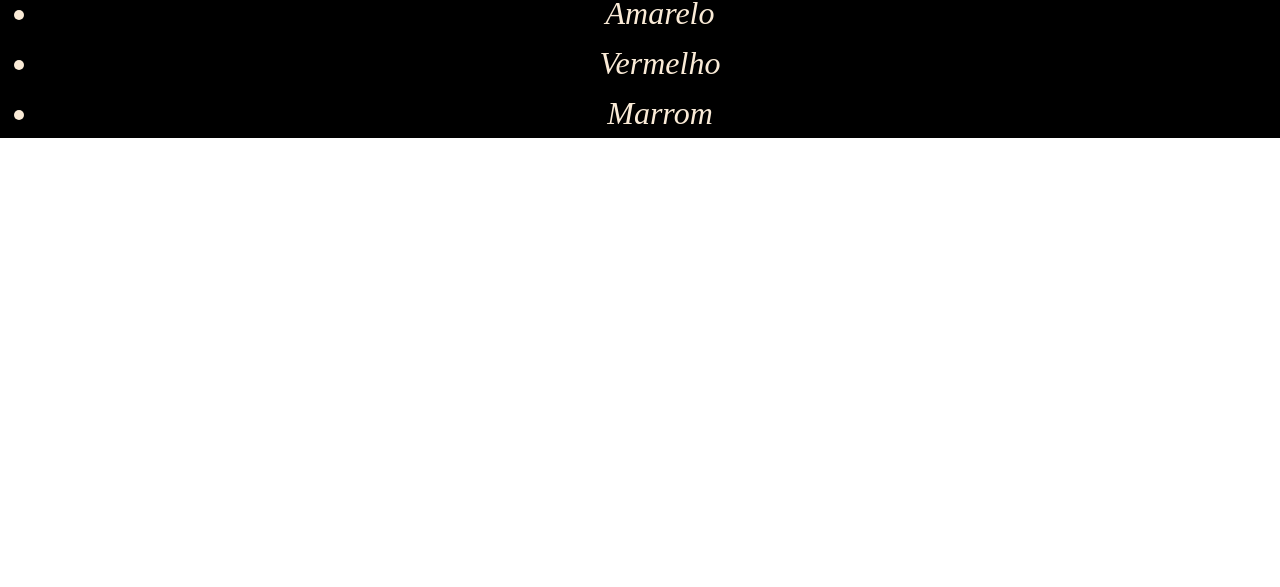
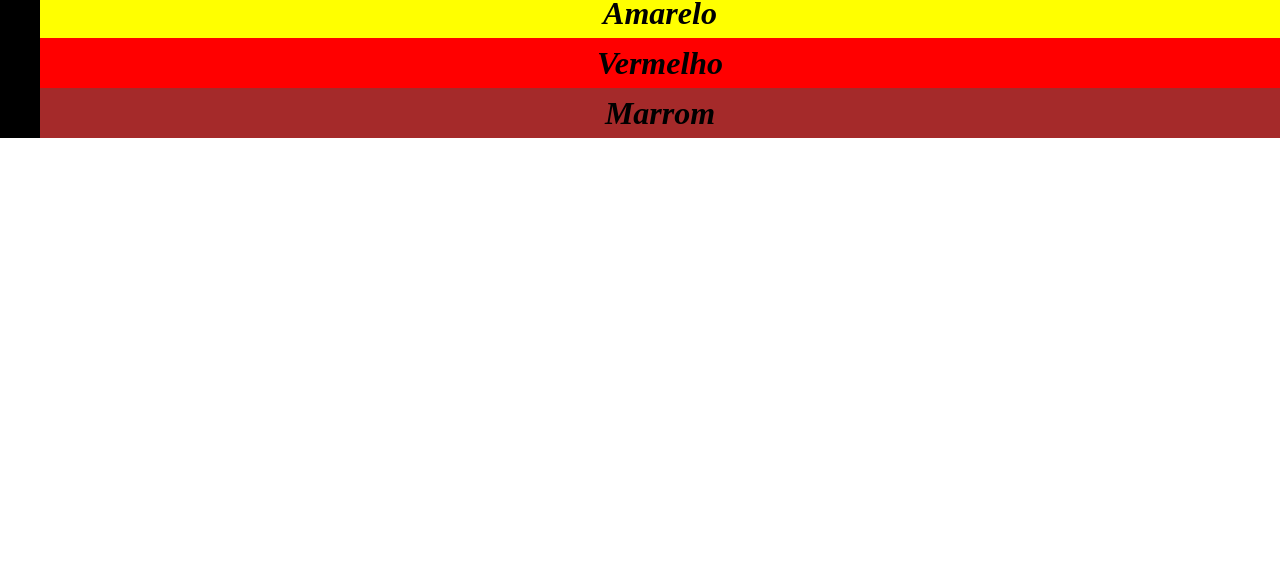
Before and after one commit to Lucas-kechi/PROJETOS, a plain HTML site: page Exercicios/exercicio-css/exercicio_css_2.html in a window 1280 px wide. Shown: the part 213-800 px from the top of the page. Drawn offline with Linux system fonts and the light colour scheme.

Commit message:
10ª Questão ok

```diff
--- a/Exercicios/exercicio-css/exercicio_css_2.html
+++ b/Exercicios/exercicio-css/exercicio_css_2.html
@@ -20,21 +20,31 @@
             font-family: sans-serif;
         }
         .fundopreto{
-            color: antiquewhite;
             background-color: #000;
         }
         ul{
             font-size: 2em;
             line-height: 50px;
+            font-weight: 600;
         }
         header{
             font-size: 3em;
         }
         p{
+            color: antiquewhite;
             font-weight: 600;
             text-decoration: underline;
             text-decoration-color: aqua;
             text-decoration-style: solid;
+        }
+        #amarelo{
+            background-color: yellow;
+        }
+        #vermelho{
+            background-color: red;
+        }
+        #marrom{
+            background-color: brown;
         }
     </style>
   </head>
@@ -45,9 +55,9 @@
     </header>
     <section>
         <ul class="fundopreto">
-        <li>Amarelo</li>
-        <li>Vermelho</li>
-        <li>Marrom</li>
+        <li id="amarelo">Amarelo</li>
+        <li id="vermelho">Vermelho</li>
+        <li id="marrom">Marrom</li>
         </ul>
     </section>
   </body>
```
